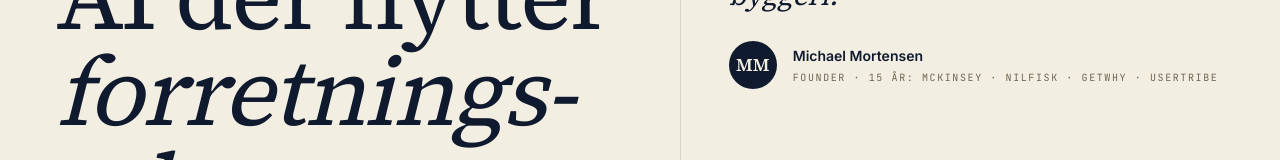
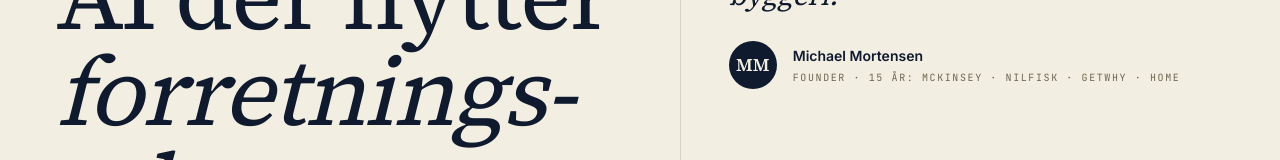
Before and after one commit to mimo01ac/spaike-landing, a Next.js app: page / in a window 1280 px wide. Shown: the part 380-540 px from the top of the page. Built offline with nearby package versions, Linux system fonts and the light colour scheme.

Commit message:
fix: replace UserTribe with home in founder credentials

```diff
--- a/app/components/About.tsx
+++ b/app/components/About.tsx
@@ -30,7 +30,7 @@ export default function About() {
             <div className="space-y-4 text-lg text-neutral-700 leading-relaxed">
               <p>
                 Efter 15+ år i kommercielle roller — McKinsey, Nilfisk, GetWhy,
-                UserTribe — fra konsulent-verden til scale-up til stor corporate —
+                home — fra konsulent-verden til scale-up til stor corporate —
                 har jeg set hvor AI-projekter strander.
               </p>
               <p>
--- a/app/components/Hero.tsx
+++ b/app/components/Hero.tsx
@@ -72,7 +72,7 @@ export default function Hero() {
                 Michael Mortensen
               </div>
               <div className="font-mono text-[10px] tracking-wider uppercase text-muted mt-1">
-                Founder · 15 år: McKinsey · Nilfisk · GetWhy · UserTribe
+                Founder · 15 år: McKinsey · Nilfisk · GetWhy · home
               </div>
             </div>
           </div>
```
